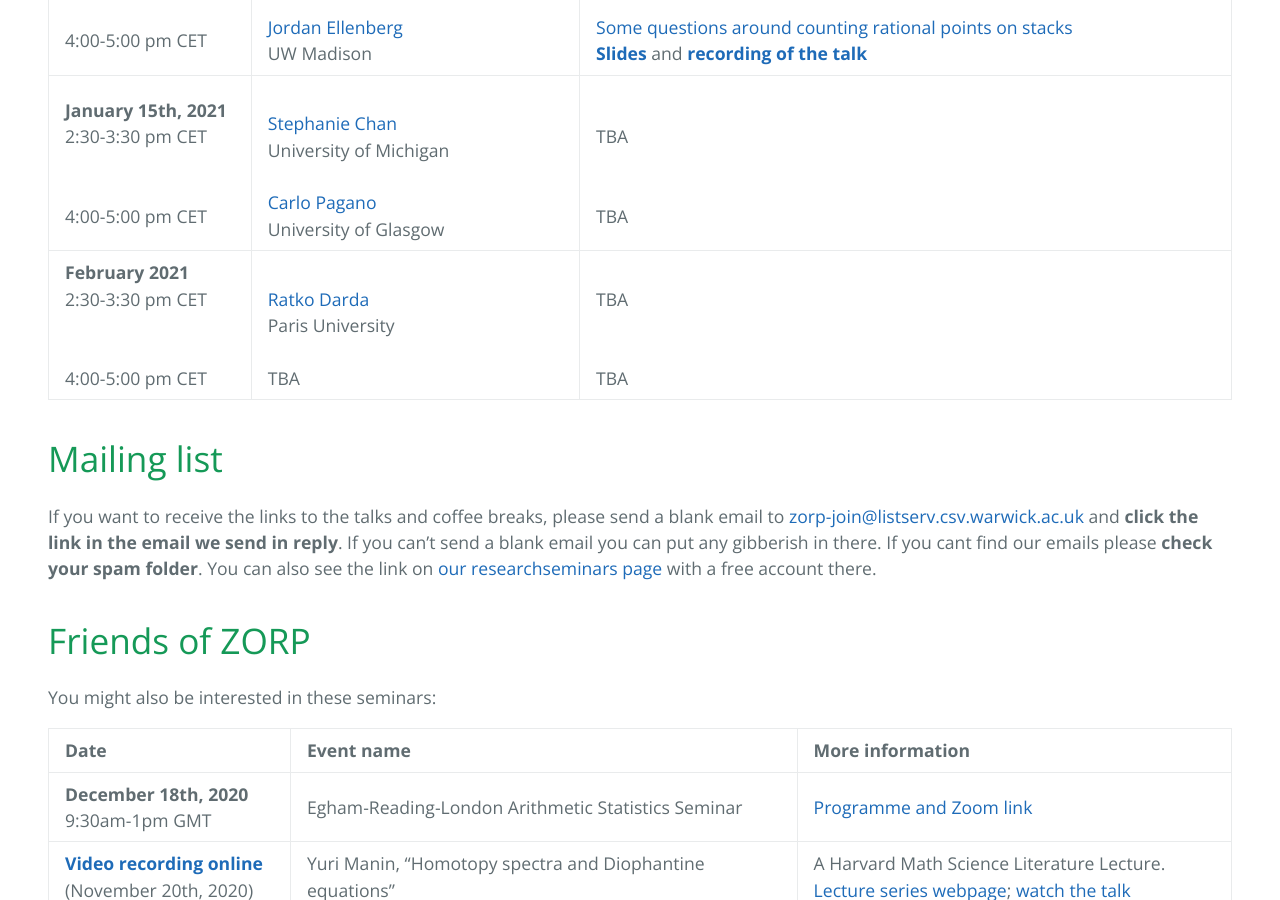
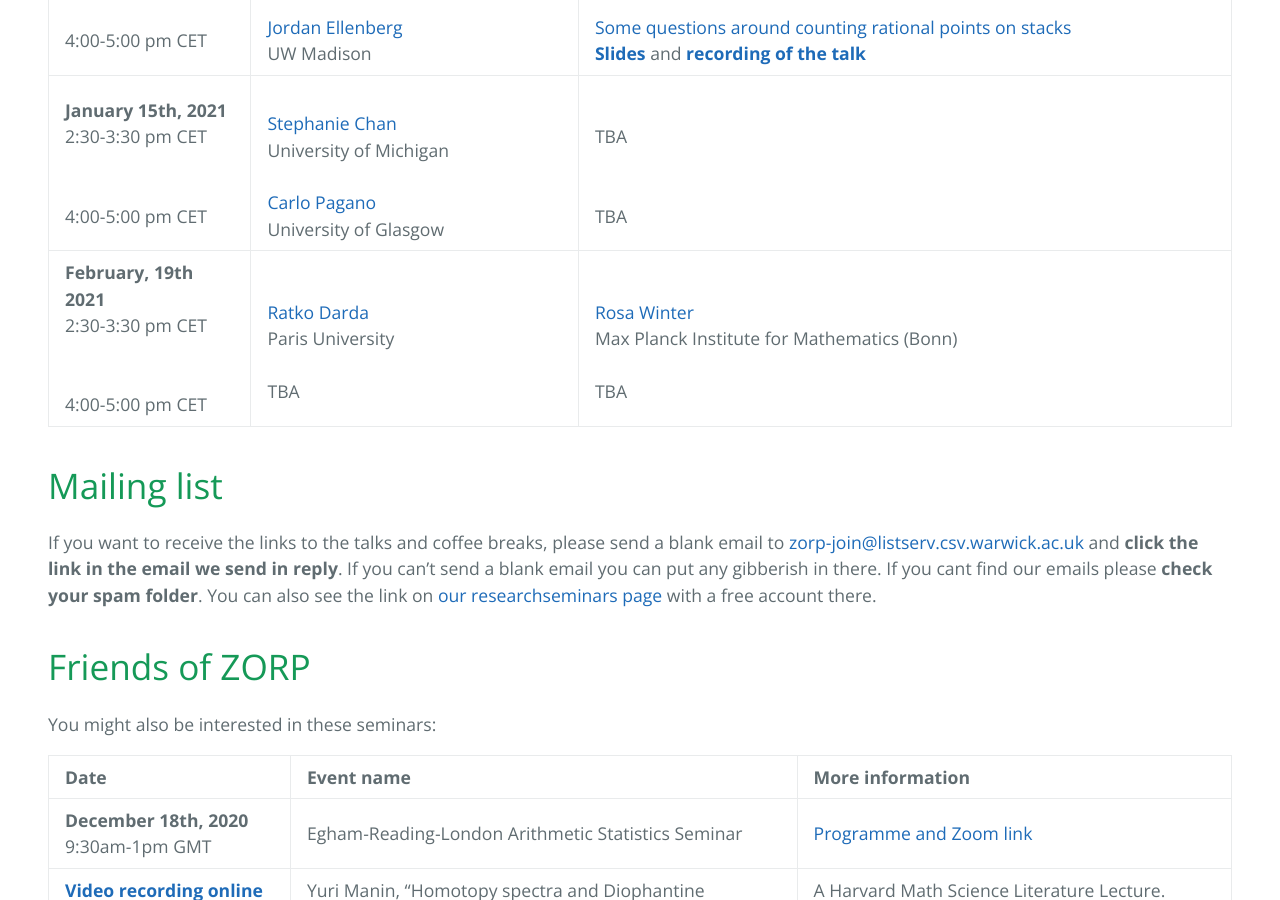
Before and after one commit to zoom-on-rational-points/zoom-on-rational-points.github.io, a Jekyll site: the page built from index.md, in a window 1280 px wide and 900 px high, scrolled down 998 px. Built offline with Jekyll 4.4.1, drawn with Linux system fonts in a browser that asks for light colours; our own code applies the rules of GitHub Pages for plain Markdown files.

Commit message:
Update index.md

```diff
--- a/index.md
+++ b/index.md
@@ -15,7 +15,7 @@
 |:------------|:--------------|:------|
 | **December 11th, 2020** <br>2:30-3:30 pm CET <br><br> <br> 4:00-5:00 pm CET <br>| <br><a href="https://www.imo.universite-paris-saclay.fr/~colliot/">Jean-Louis Colliot-Thélène</a> <br> CNRS and Paris-Saclay University (Orsay) <br><br>  <a href="https://www.math.wisc.edu/~ellenber/"> Jordan Ellenberg </a> <br> UW Madison| <br><a href="https://zoom-on-rational-points.github.io/abstractCT">Jumps in the rank of the Mordell-Weil group</a> / <a href="https://zoom-on-rational-points.github.io/resumeCT">Sauts du rang du groupe de Mordell-Weil</a> <br><a href="slidesCT.pdf" style="font-weight:bold">Slides</a> (in French) and <a href="https://www.youtube.com/watch?v=BMyr5qWhbhg&t=38s&ab_channel=EfthymiosSofos" style="font-weight:bold">recording of the talk</a><br><br><a href="https://zoom-on-rational-points.github.io/abstractJE">Some questions around counting rational points on stacks</a><br><a href="slidesJE.pdf" style="font-weight:bold">Slides</a> and <a href="https://www.youtube.com/watch?v=lQ9vtUhit_Y&ab_channel=EfthymiosSofos" style="font-weight:bold">recording of the talk</a>|
 | **January 15th, 2021** <br>2:30-3:30 pm CET <br><br> <br> 4:00-5:00 pm CET <br>| <br><a href ="http://www-personal.umich.edu/~ytchan/">Stephanie Chan</a> <br> University of Michigan <br><br>  <a href="http://guests.mpim-bonn.mpg.de/carlo.pagano90/"> Carlo Pagano </a> <br> University of Glasgow| <br>TBA <br><br><br>TBA<br>|
-| **February 2021** <br>2:30-3:30 pm CET <br><br> <br> 4:00-5:00 pm CET <br>| <br><a href ="https://webusers.imj-prg.fr/ratko.darda">Ratko Darda</a> <br> Paris University <br><br>   TBA <br> | <br>TBA <br><br><br>TBA<br>|
+| **February, 19th 2021** <br>2:30-3:30 pm CET <br><br> <br> 4:00-5:00 pm CET <br>| <br><a href ="https://webusers.imj-prg.fr/ratko.darda">Ratko Darda</a> <br> Paris University <br><br>   TBA <br> | <br><a href="https://personal-homepages.mis.mpg.de/winter/">Rosa Winter</a> <br>Max Planck Institute for Mathematics (Bonn)<br><br>TBA<br>|
 
 
 # Mailing list
```
